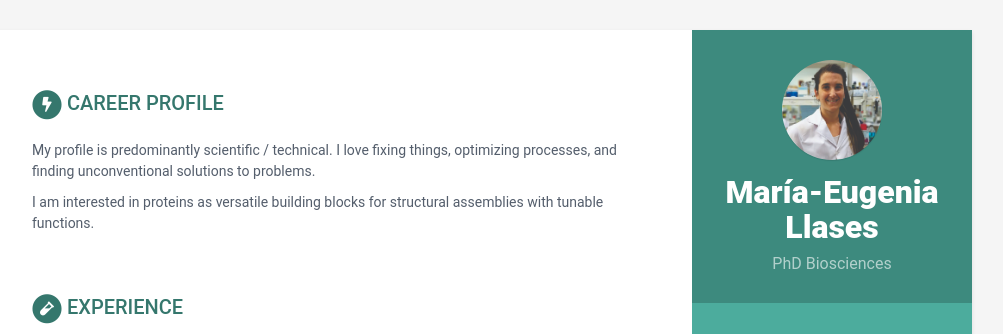
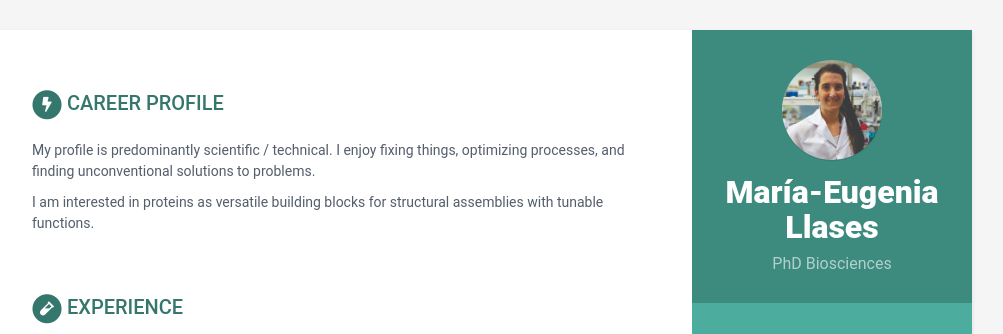
Before and after one commit to mellases/online-cv, a Jekyll site: the page built from index.html, in a window 1280 px wide. Shown: the top 334 px of the page, without its empty margins (168-1171 px from the left). Built offline with Jekyll 4.4.1, drawn with Linux system fonts in a browser that asks for light colours.

Commit message:
Update data.yml

```diff
--- a/_data/data.yml
+++ b/_data/data.yml
@@ -52,7 +52,7 @@ sidebar:
 career-profile:
     title: Career Profile
     summary: |
-        My profile is predominantly scientific / technical. I love fixing things, optimizing processes, and finding unconventional solutions to problems.
+        My profile is predominantly scientific / technical. I enjoy fixing things, optimizing processes, and finding unconventional solutions to problems.
 
         I am interested in proteins as versatile building blocks for structural assemblies with tunable functions.
 
```
